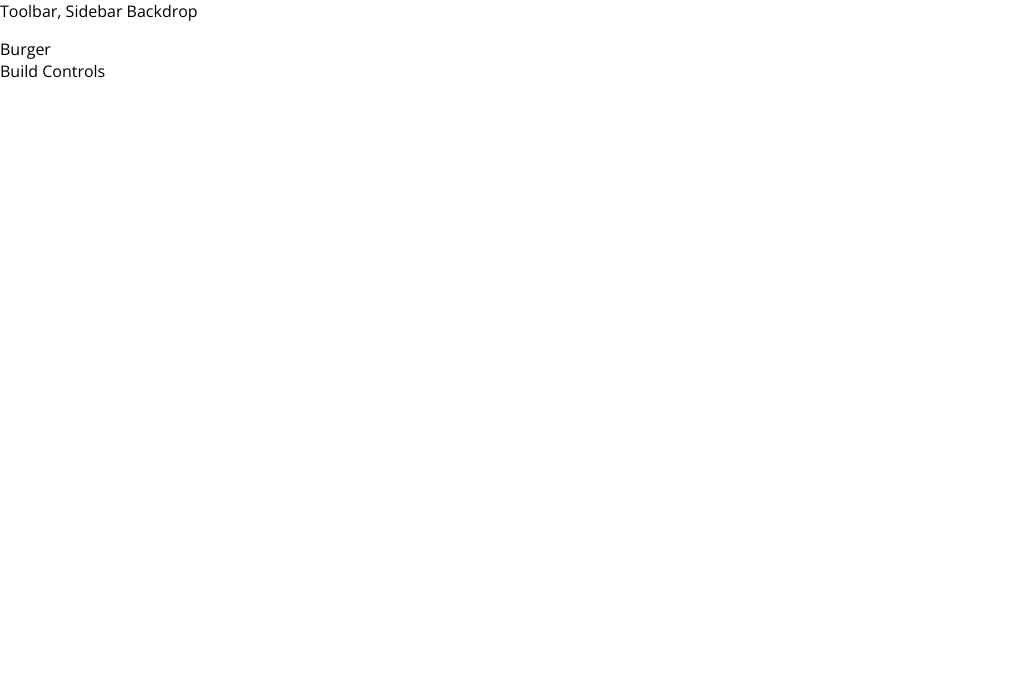
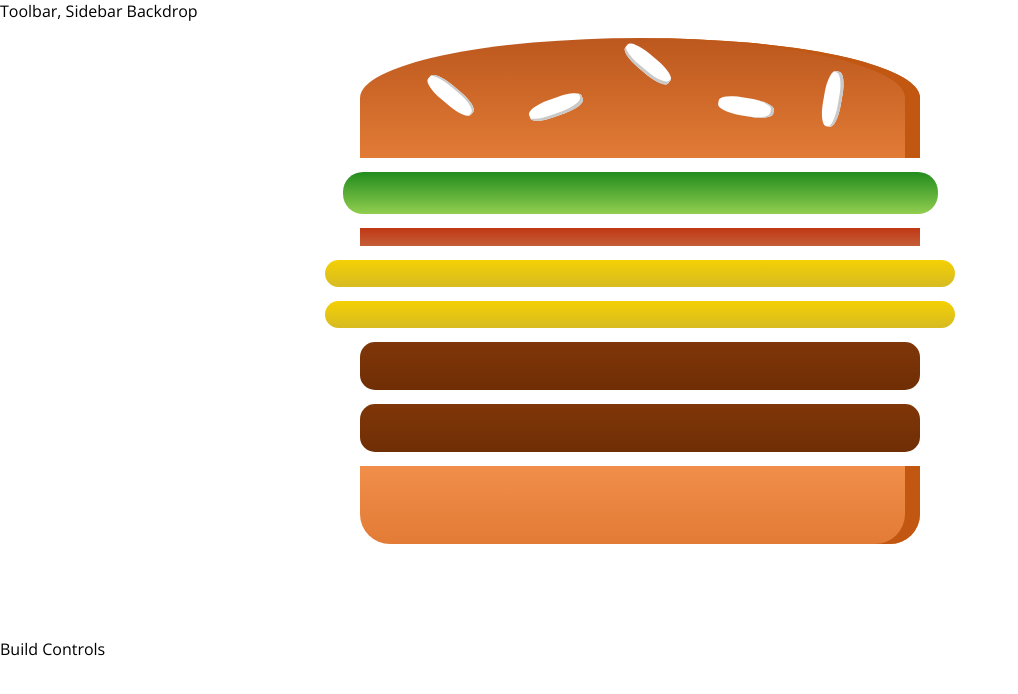
Before and after one commit to djneces/react-burger-app, a React app: page / in a window 1280 px wide. Shown: the top 694 px of the page, without its empty margins (0-1018 px from the left). Built offline with nearby package versions, Linux system fonts and the light colour scheme.

Commit message:
Add state to BurgerBuilder

```diff
--- a/package.json
+++ b/package.json
@@ -31,6 +31,7 @@
     "postcss-flexbugs-fixes": "3.2.0",
     "postcss-loader": "2.0.8",
     "promise": "8.0.1",
+    "prop-types": "^15.7.2",
     "raf": "3.4.0",
     "react": "^16.11.0",
     "react-dev-utils": "^5.0.1",
--- /dev/null
+++ b/src/components/Burger/Burger.css
@@ -0,0 +1,30 @@
+.Burger {
+    width: 100%;
+    margin: auto;
+    height: 250px;
+    /* overflow: scroll; */
+    text-align: center;
+    font-weight: bold;
+    font-size: 1.2rem;
+}
+
+@media (min-width: 500px) and (min-height: 400px) {
+    .Burger {
+        width: 350px;
+        height: 300px;
+    }
+}
+
+@media (min-width: 500px) and (min-height: 401px) {
+    .Burger {
+        width: 450px;
+        height: 400px;
+    }
+}
+
+@media (min-width: 1000px) and (min-height: 700px) {
+    .Burger {
+        width: 700px;
+        height: 600px;
+    }
+}
--- a/src/components/Burger/Burger.js
+++ b/src/components/Burger/Burger.js
@@ -0,0 +1,23 @@
+import React from 'react';
+import classes from './Burger.css';
+import BurgerIngredient from './Burgeringredient/Burgeringredient';
+
+const burger = (props) => {
+  // ingredients in the states is an object => convert into array
+  const transformedIngredients = Object.keys(props.ingredients) // keys => salad, bacon, cheese ...
+    .map((igKey) => {
+      // props.ingredients[igKey] = quantity, [...Array(2)] === [undefined], [undefined]
+      return [...Array(props.ingredients[igKey])].map((_, i) => {
+        return <BurgerIngredient key={igKey + i} type={igKey} />; //key => salad1 etc
+      });
+    });
+  return (
+    <div className={classes.Burger}>
+      <BurgerIngredient type='bread-top' />
+      {transformedIngredients}
+      <BurgerIngredient type='bread-bottom' />
+    </div>
+  );
+};
+
+export default burger;
--- a/src/components/Burger/Burgeringredient/Burgeringredient.js
+++ b/src/components/Burger/Burgeringredient/Burgeringredient.js
@@ -1,10 +1,12 @@
-import React from 'react';
+import React, { Component } from 'react';
 import classes from './Burgeringredient.css';
+import PropTypes from 'prop-types';
 
-const burgerIngredient = (props) => {
+class BurgerIngredient extends Component {
+  render() {
     let ingredient = null;
 
-  switch (props.type) {
+    switch (this.props.type) {
       case 'bread-bottom':
         ingredient = <div className={classes.BreadBottom}></div>;
         break;
@@ -34,6 +36,12 @@
     }
 
     return ingredient;
+  }
+}
+
+//validation props
+BurgerIngredient.propTypes = {
+  type: PropTypes.string.isRequired,
 };
 
-export default burgerIngredient;
+export default BurgerIngredient;
--- a/src/containers/BurgerBuilder/BurgerBuilder.js
+++ b/src/containers/BurgerBuilder/BurgerBuilder.js
@@ -1,11 +1,24 @@
 import React, { Component } from 'react';
 import Aux from '../../hoc/Aux';
+import Burger from '../../components/Burger/Burger';
 
 class BurgerBuilder extends Component {
+  //constructor(props) {
+  //     super(props);
+  //     this.state = {...}
+  // }
+  state = {
+    ingredients: {
+      salad: 1,
+      bacon: 1,
+      cheese: 2,
+      meat: 2,
+    },
+  };
   render() {
     return (
       <Aux>
-        <div>Burger</div>
+        <Burger ingredients={this.state.ingredients} />
         <div>Build Controls</div>
       </Aux>
     );
```
Also changed, not shown: 1 other file (tests, documents, lock files or other folders). Lines whose indentation alone changed are shown as unchanged.
